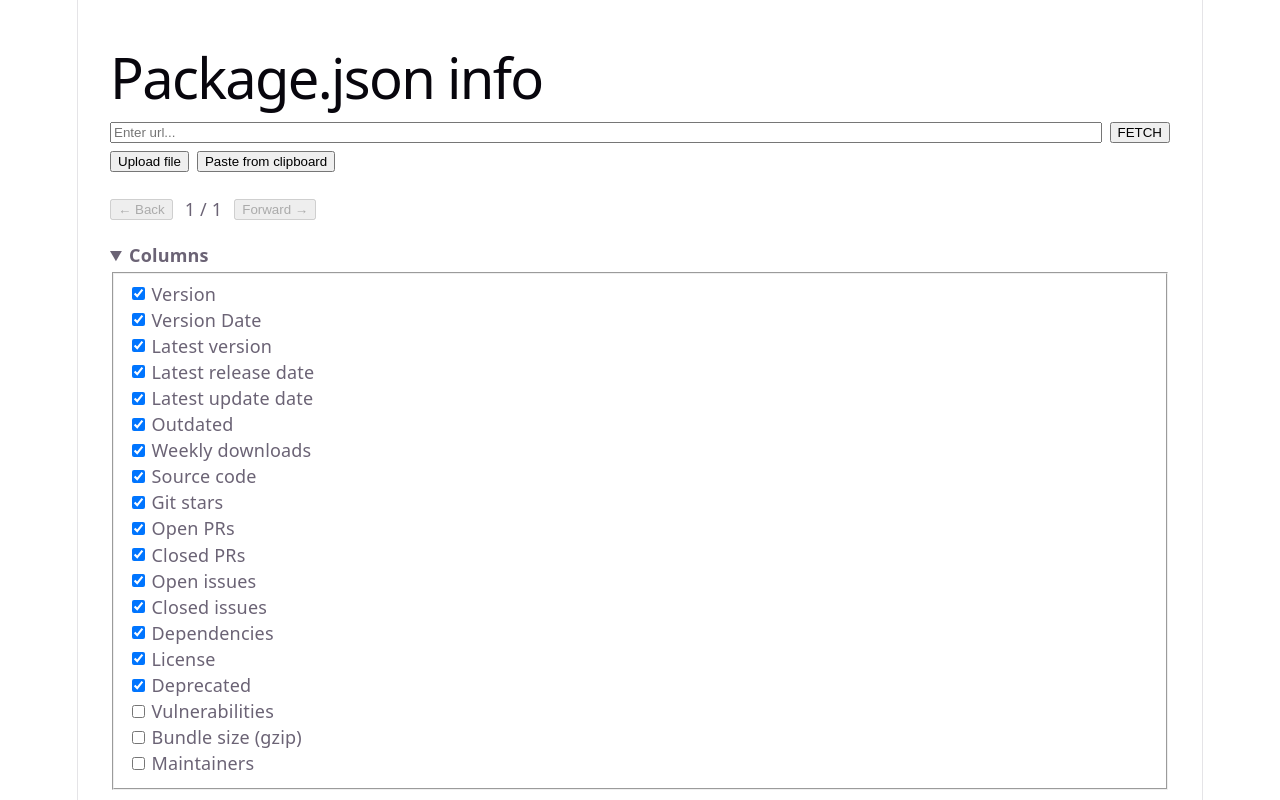
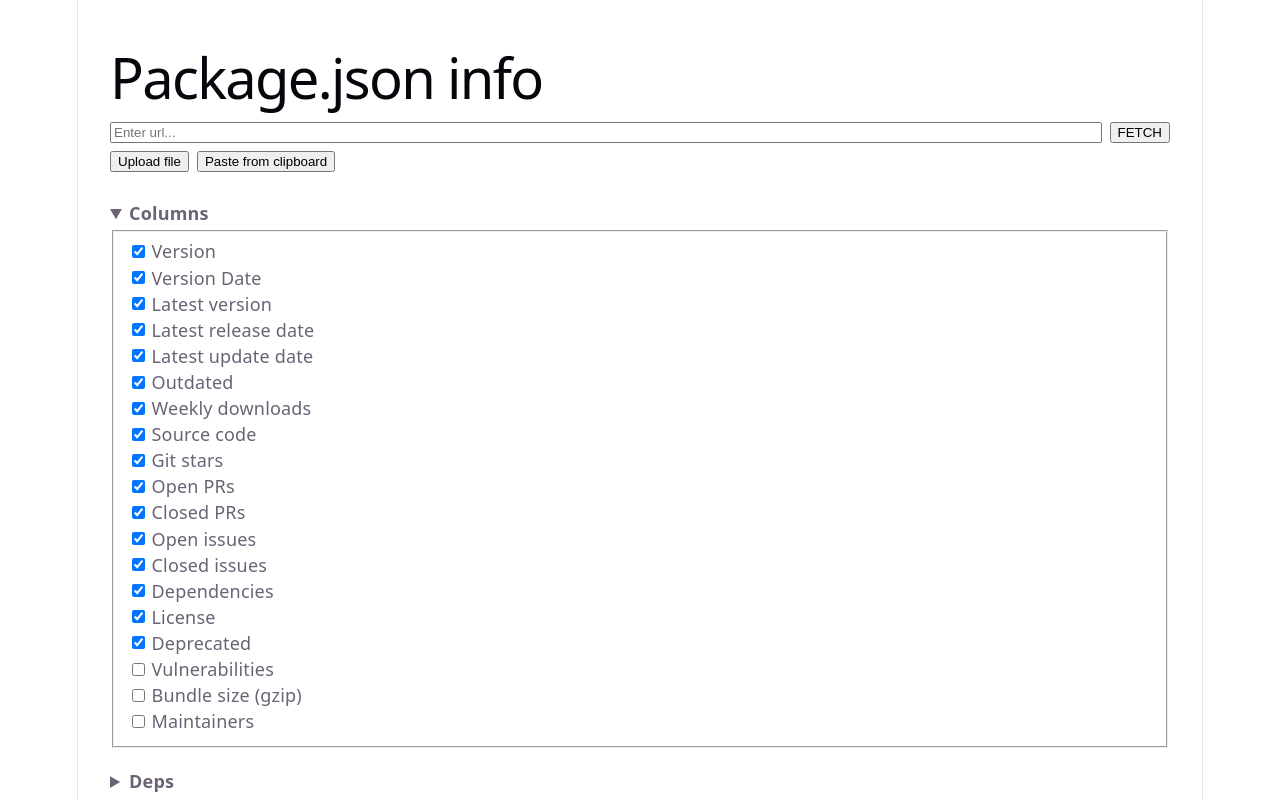
Before and after one commit to cheater900/package-json-info, a Vue app: page / in a window 1280 px wide. Shown: the top 800 px of the page. Built offline with nearby package versions, Linux system fonts and the light colour scheme; no server answers.

Commit message:
Move History below Columns, hide it until there's more than one entry

```diff
--- a/src/App.vue
+++ b/src/App.vue
@@ -35,12 +35,6 @@
       </div>
     </section>
 
-    <section class="history-controls">
-      <button type="button" @click="goBack" :disabled="!canGoBack">← Back</button>
-      <span>{{ historyIndex + 1 }} / {{ history.length }}</span>
-      <button type="button" @click="goForward" :disabled="!canGoForward">Forward →</button>
-    </section>
-
     <details class="accordion" open>
       <summary>Columns</summary>
       <column-visibility-panel
@@ -48,6 +42,12 @@
         @toggle-column="onToggleColumn"
       />
     </details>
+
+    <section v-if="history.length > 1" class="history-controls">
+      <button type="button" @click="goBack" :disabled="!canGoBack">← Back</button>
+      <span>{{ historyIndex + 1 }} / {{ history.length }}</span>
+      <button type="button" @click="goForward" :disabled="!canGoForward">Forward →</button>
+    </section>
 
     <details class="accordion">
       <summary>Deps<span v-if="isLoadingDeps"> (loading…)</span></summary>
```
Also changed, not shown: 1 other file (tests, documents, lock files or other folders).
